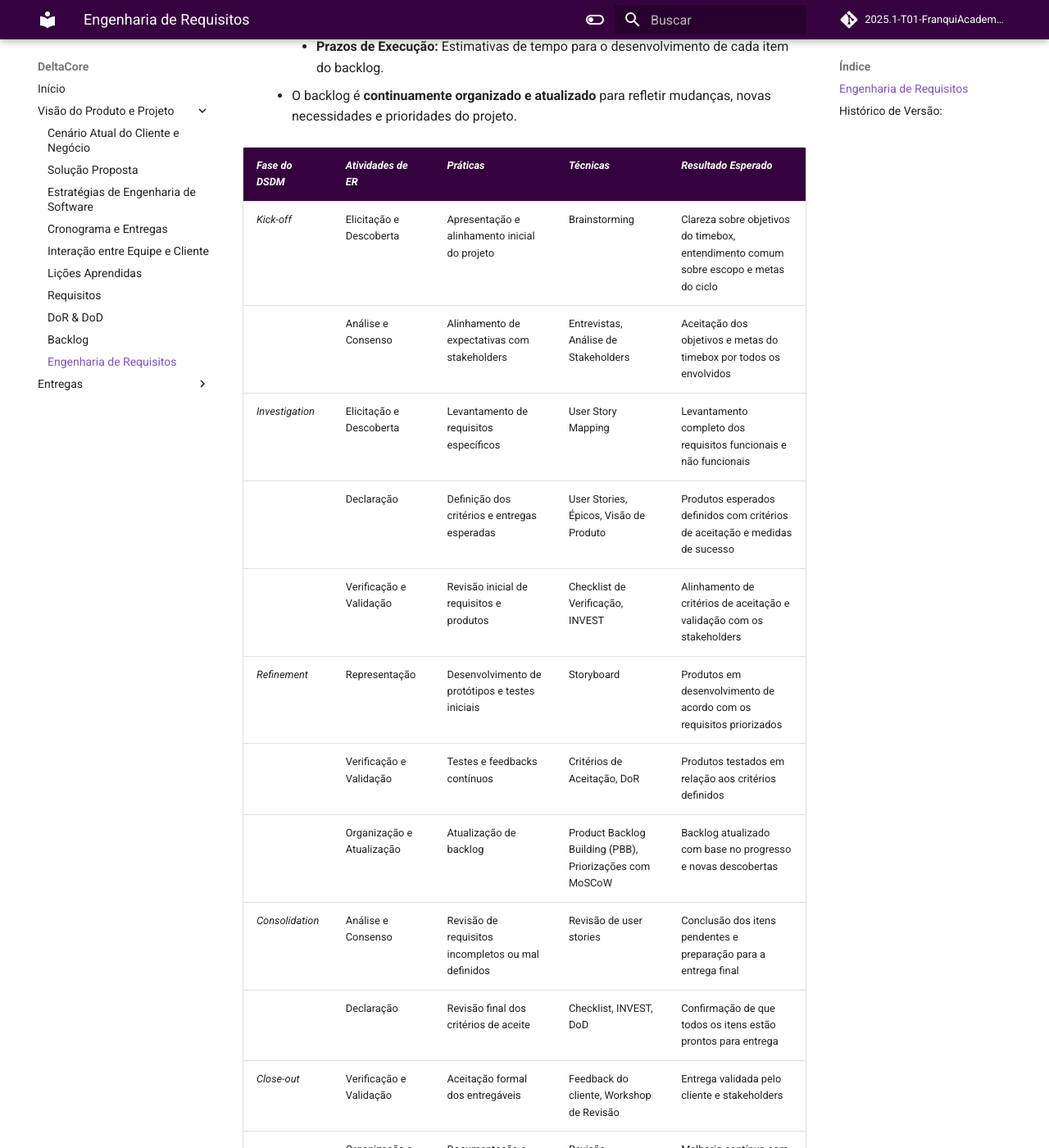
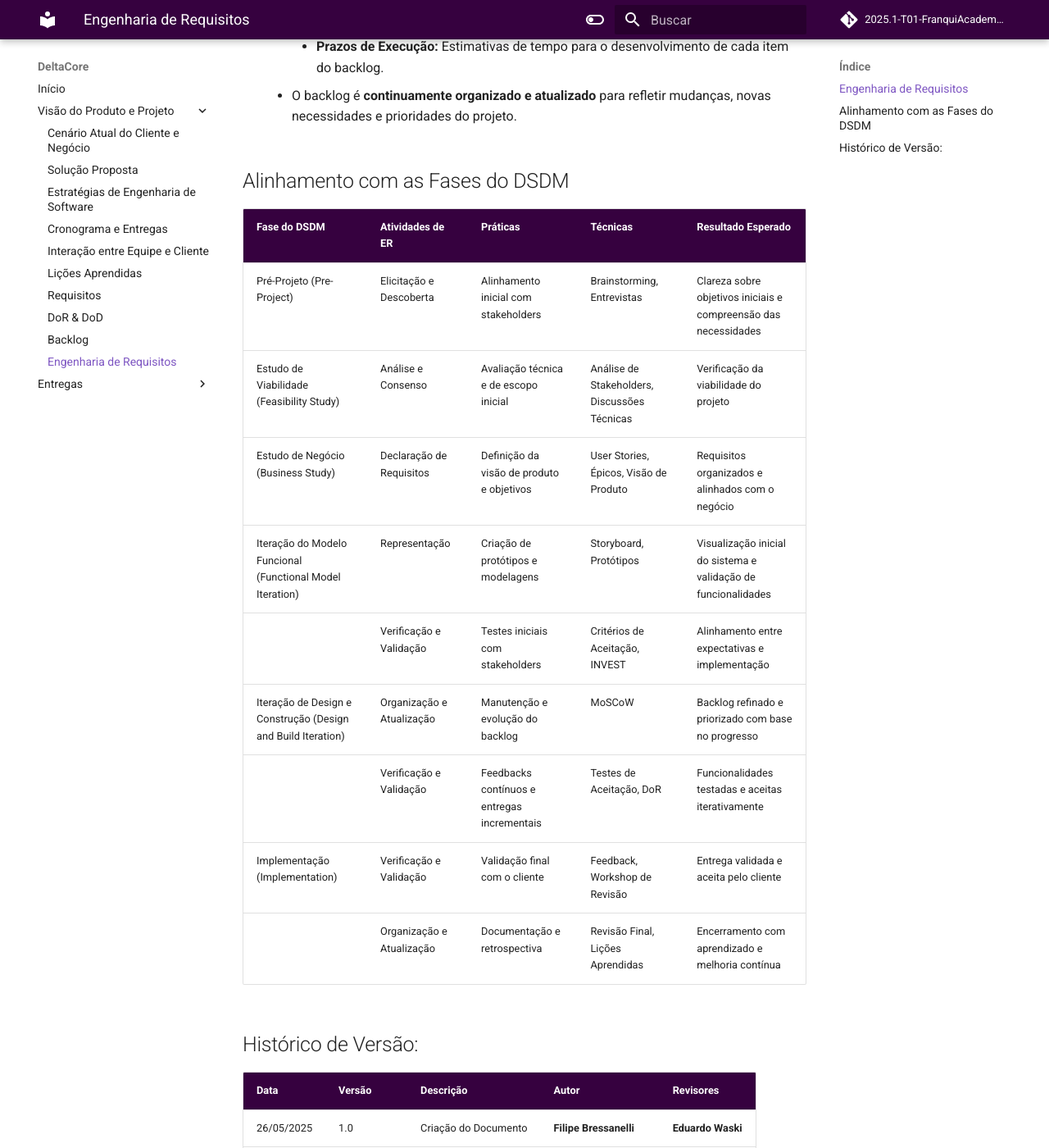
Before and after one commit to mdsreq-fga-unb/2025.1-T01-FranquiAcademia, an MkDocs documentation site: the page built from docs/sections/10-engineering_requirements.md, in a window 1280 px wide and 1400 px high, scrolled down 1397 px. Shown: the whole window at 82% size. Built offline with MkDocs 1.6.1 and Material for MkDocs 9.7.7, drawn with Linux system fonts in a browser that asks for light colours; comment, search, counter and statistics services are not loaded; some of the changed text lies outside the part shown.

Commit message:
feat: dsdm cronogram and fases

```diff
--- a/docs/sections/10-engineering_requirements.md
+++ b/docs/sections/10-engineering_requirements.md
@@ -32,24 +32,23 @@ A Engenharia de Requisitos é o processo de definir, documentar e manter os requ
 
 
 
+## Alinhamento com as Fases do DSDM
 
-| *Fase do DSDM*  | *Atividades de ER*      | *Práticas*                                       | *Técnicas*                                                              | *Resultado Esperado*                                                               |
-| ----------------- | ------------------------- | -------------------------------------------------- | ------------------------------------------------------------------------- | ------------------------------------------------------------------------------------ |
-| *Kick-off*      | Elicitação e Descoberta   | Apresentação e alinhamento inicial do projeto      | Brainstorming                                     | Clareza sobre objetivos do timebox, entendimento comum sobre escopo e metas do ciclo |
-|                   | Análise e Consenso        | Alinhamento de expectativas com stakeholders       | Entrevistas, Análise de Stakeholders                                      | Aceitação dos objetivos e metas do timebox por todos os envolvidos                   |
-| *Investigation* | Elicitação e Descoberta   | Levantamento de requisitos específicos             | User Story Mapping | Levantamento completo dos requisitos funcionais e não funcionais                     |
-|                   | Declaração                | Definição dos critérios e entregas esperadas       | User Stories, Épicos, Visão de Produto                                    | Produtos esperados definidos com critérios de aceitação e medidas de sucesso         |
-|                   | Verificação e Validação   | Revisão inicial de requisitos e produtos           | Checklist de Verificação, INVEST                                          | Alinhamento de critérios de aceitação e validação com os stakeholders                |
-| *Refinement*    | Representação             | Desenvolvimento de protótipos e testes iniciais    | Storyboard                                 | Produtos em desenvolvimento de acordo com os requisitos priorizados                  |
-|                   | Verificação e Validação   | Testes e feedbacks contínuos                       | Critérios de Aceitação, DoR                           | Produtos testados em relação aos critérios definidos                                 |
-|                   | Organização e Atualização | Atualização de backlog                             | Product Backlog Building (PBB), Priorizações com MoSCoW              | Backlog atualizado com base no progresso e novas descobertas                         |
-| *Consolidation* | Análise e Consenso        | Revisão de requisitos incompletos ou mal definidos | Revisão de user stories                 | Conclusão dos itens pendentes e preparação para a entrega final                      |
-|                   | Declaração                | Revisão final dos critérios de aceite              | Checklist, INVEST, DoD                                                    | Confirmação de que todos os itens estão prontos para entrega                         |
-| *Close-out*     | Verificação e Validação   | Aceitação formal dos entregáveis                   | Feedback do cliente, Workshop de Revisão                                  | Entrega validada pelo cliente e stakeholders                                         |
-|                   | Organização e Atualização | Documentação e retrospectiva                       | Revisão, Retrospectiva, Lições aprendidas                                 | Melhoria contínua com base no aprendizado do timebox                                 |
+| Fase do DSDM                              | Atividades de ER               | Práticas                                  | Técnicas                                  | Resultado Esperado                                         |
+|-----------------------------------------------|------------------------------------|-----------------------------------------------|-----------------------------------------------|----------------------------------------------------------------|
+| Pré-Projeto (Pre-Project)                 | Elicitação e Descoberta            | Alinhamento inicial com stakeholders          | Brainstorming, Entrevistas                    | Clareza sobre objetivos iniciais e compreensão das necessidades |
+| Estudo de Viabilidade (Feasibility Study) | Análise e Consenso                 | Avaliação técnica e de escopo inicial         | Análise de Stakeholders, Discussões Técnicas  | Verificação da viabilidade do projeto                          |
+| Estudo de Negócio (Business Study)        | Declaração de Requisitos           | Definição da visão de produto e objetivos     | User Stories, Épicos, Visão de Produto         | Requisitos organizados e alinhados com o negócio               |
+| Iteração do Modelo Funcional (Functional Model Iteration) | Representação                      | Criação de protótipos e modelagens            | Storyboard, Protótipos                        | Visualização inicial do sistema e validação de funcionalidades |
+|                                               | Verificação e Validação            | Testes iniciais com stakeholders              | Critérios de Aceitação, INVEST                | Alinhamento entre expectativas e implementação                 |
+| Iteração de Design e Construção (Design and Build Iteration) | Organização e Atualização          | Manutenção e evolução do backlog              |  MoSCoW        | Backlog refinado e priorizado com base no progresso            |
+|                                               | Verificação e Validação            | Feedbacks contínuos e entregas incrementais   | Testes de Aceitação, DoR                      | Funcionalidades testadas e aceitas iterativamente              |
+| Implementação (Implementation)            | Verificação e Validação            | Validação final com o cliente                 | Feedback, Workshop de Revisão                 | Entrega validada e aceita pelo cliente                         |
+|                                               | Organização e Atualização          | Documentação e retrospectiva                  | Revisão Final, Lições Aprendidas              | Encerramento com aprendizado e melhoria contínua               |
 
 ## Histórico de Versão:
 
 | Data       | Versão | Descrição                | Autor              | Revisores               |
 | :--------- | :----- | :------------------------- | :----------------- | :---------------------- |
 | 26/05/2025 | 1.0    | Criação do Documento     | **Filipe Bressanelli** | **Eduardo Waski** |
+| 22/06/2025 | 1.1    | Modifiação das fases | **Eduardo e Henrique** | **Luis Eduardo** |
```
